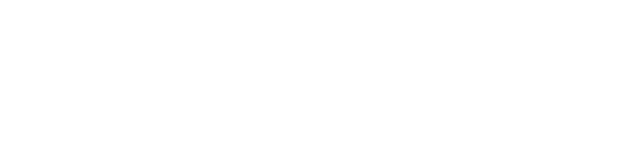
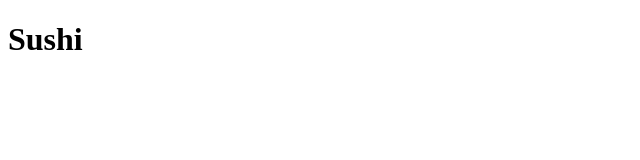
Before and after one commit to 54MU31M00R3/odin-recipes, a plain HTML site: page recipes/sushi.html in a window 1280 px wide. Shown: the whole page, without its empty margins (0-640 px from the left). Drawn offline with Linux system fonts and the light colour scheme.

Commit message:
Add sushi webpage title

```diff
--- a/recipes/sushi.html
+++ b/recipes/sushi.html
@@ -5,6 +5,6 @@
 
     </head>
     <body>
-
+        <h1>Sushi</h1>
     </body>
 </html>
```
